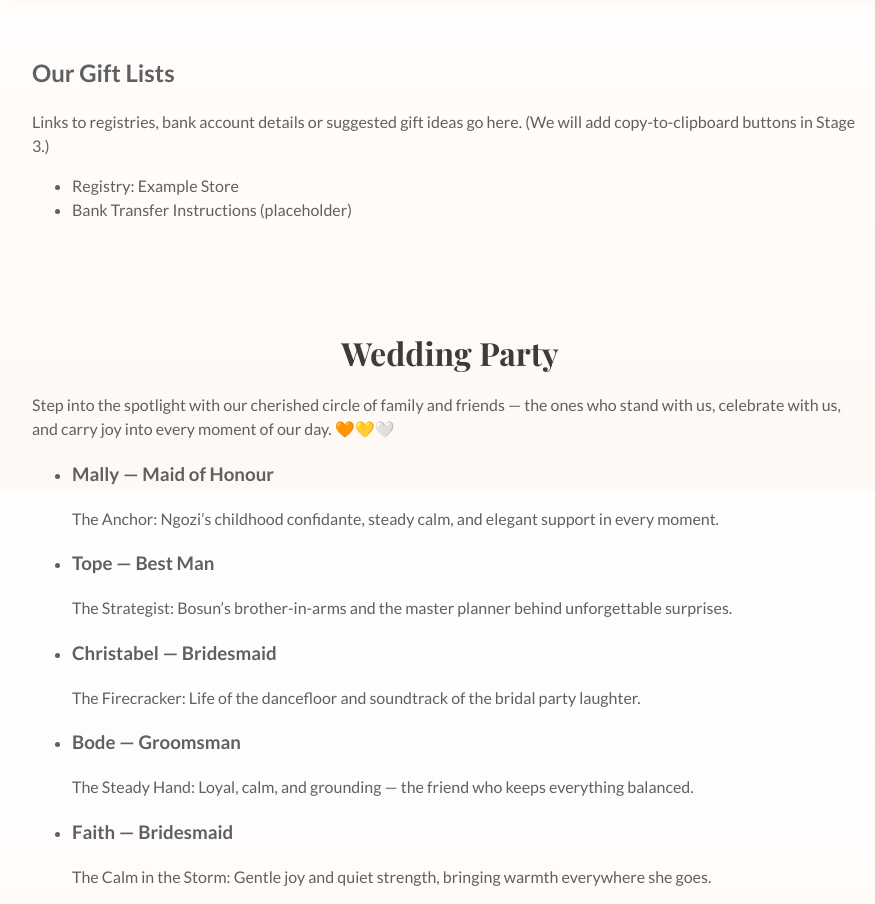
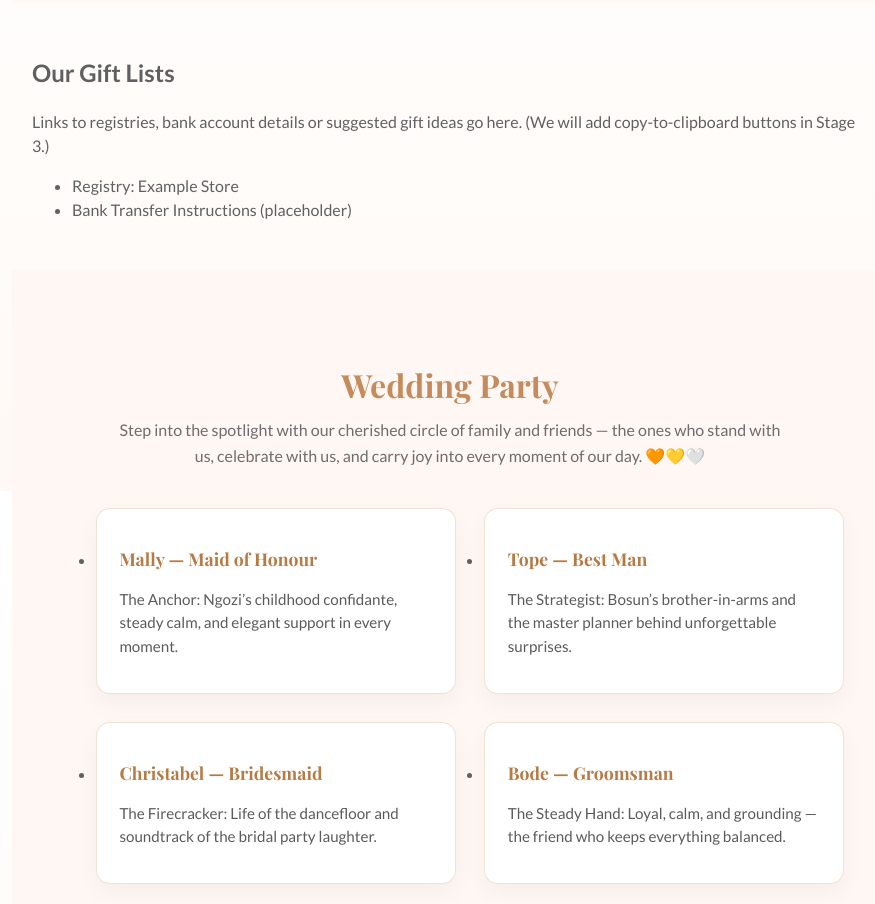
Before and after one commit to MICHEALSHOE2000/wedding, a plain HTML site: page index.html in a window 1280 px wide. Shown: the part 3509-4413 px from the top of the page, without its empty margins (344-1219 px from the left). Drawn offline with nearby package versions, Linux system fonts and the light colour scheme.

Commit message:
Restore original styles.css content

```diff
--- a/styles.css
+++ b/styles.css
@@ -501,6 +501,54 @@ a { color: inherit; text-decoration: none; }
 /* -------------------------
    WEDDING PARTY GRID
    ------------------------- */
+   .wedding-party {
+    background: #fff7f3;
+    padding: 4rem 1.5rem;
+  }
+
+  .section-title {
+    font-family: "Playfair Display", serif;
+    font-size: 2rem;
+    text-align: center;
+    color: #c68b5c;
+  }
+
+  .section-intro {
+    text-align: center;
+    max-width: 680px;
+    margin: 0 auto 2.5rem auto;
+    font-size: 1rem;
+    color: #6d6d6d;
+    line-height: 1.6;
+  }
+
+  .party-list {
+    display: grid;
+    gap: 1.8rem;
+    grid-template-columns: repeat(auto-fit, minmax(280px, 1fr));
+  }
+
+  .party-person {
+    background: #ffffff;
+    border: 1px solid rgba(198,139,92,0.25);
+    border-radius: 14px;
+    padding: 1.2rem 1.4rem;
+    box-shadow: 0 10px 25px rgba(0,0,0,0.04);
+  }
+
+  .party-person h3 {
+    font-family: "Playfair Display", serif;
+    color: #b67a44;
+    font-size: 1.1rem;
+    margin-bottom: .45rem;
+  }
+
+  .party-person p {
+    color: #5b5b5b;
+    font-size: .95rem;
+    line-height: 1.55;
+  }
+
 .party-grid{
   display:grid;
   grid-template-columns: repeat(2,1fr);
```
